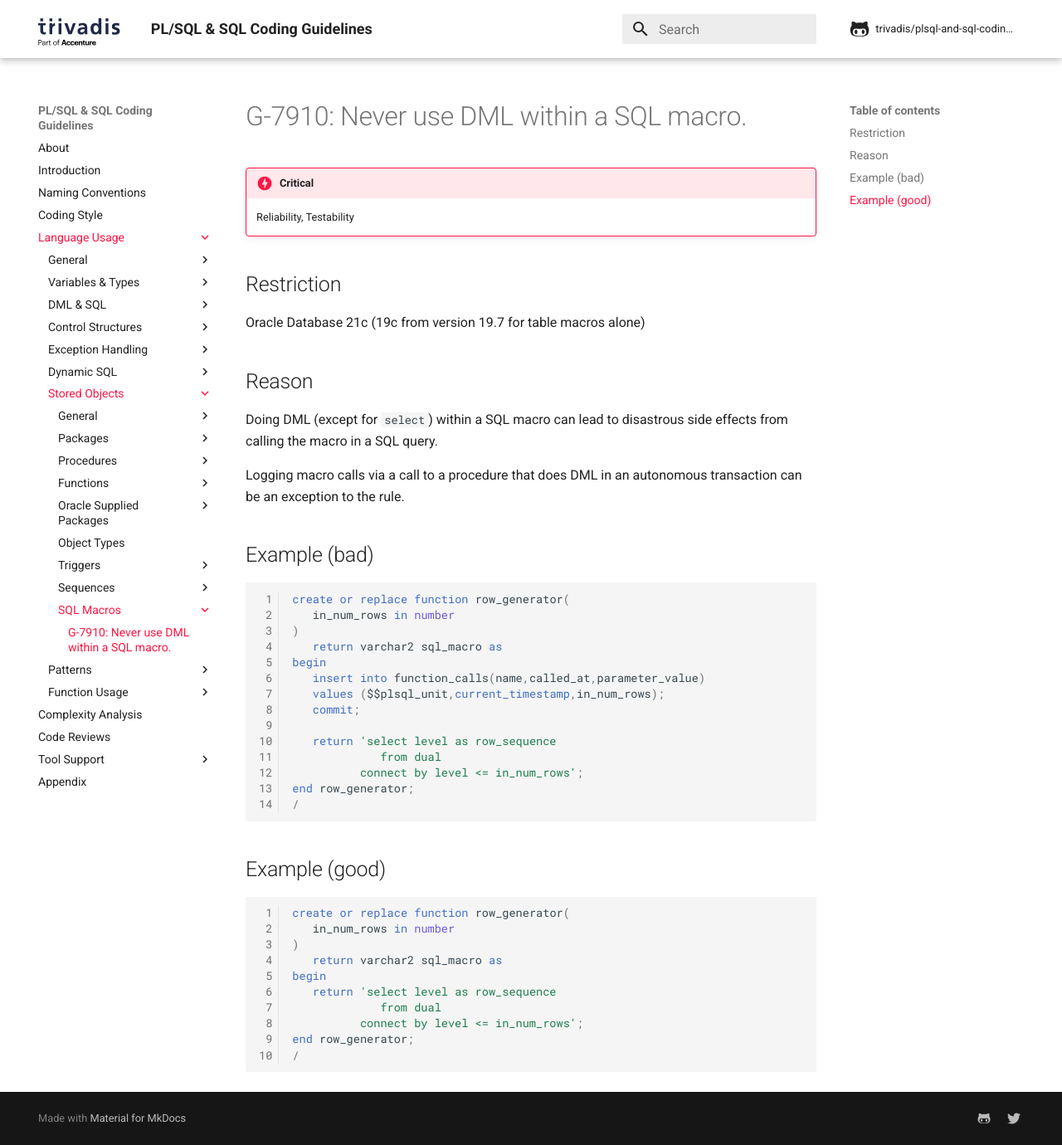
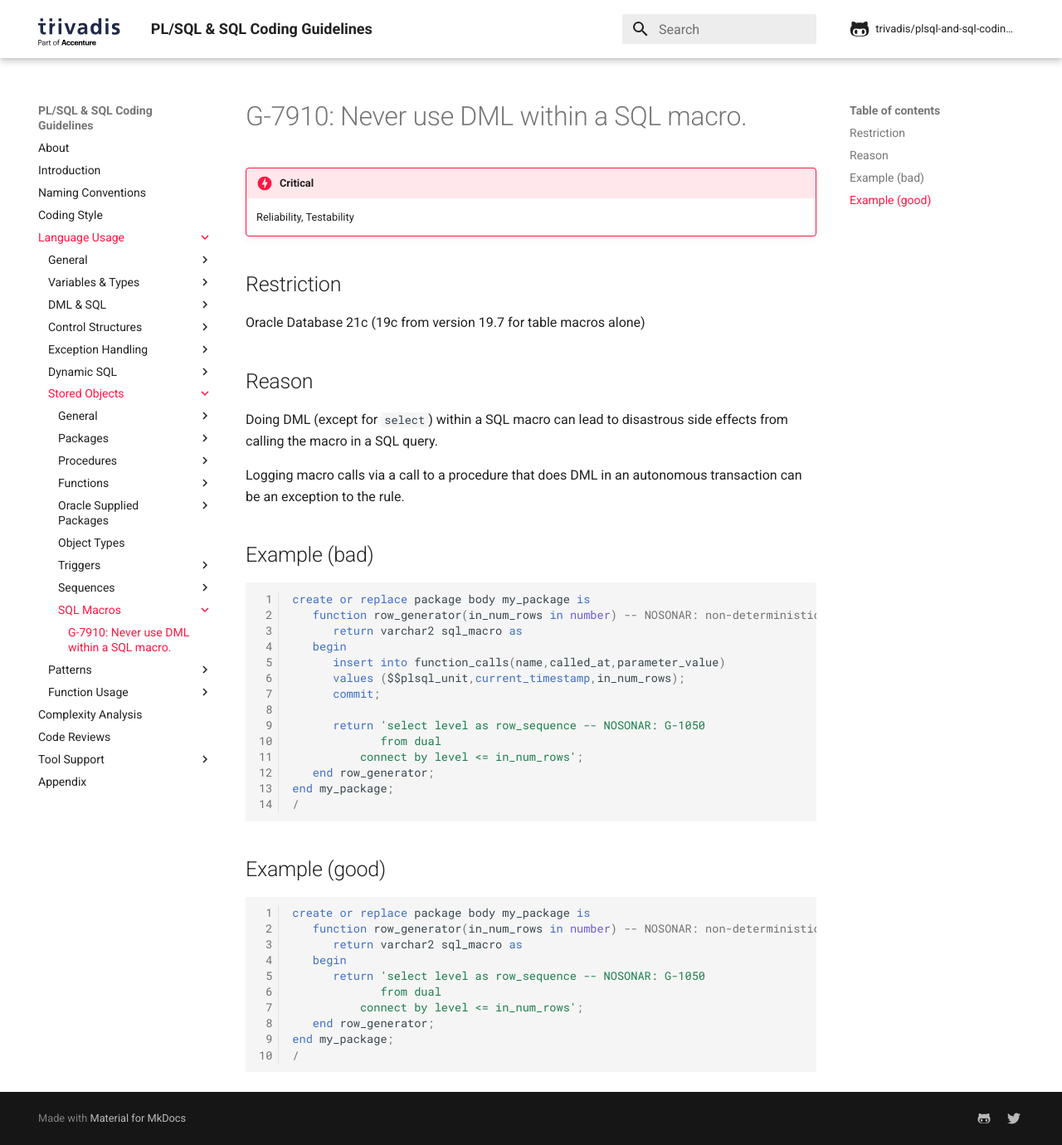
Before and after one commit to Trivadis/plsql-and-sql-coding-guidelines, an MkDocs documentation site: the page built from docs/4-language-usage/7-stored-objects/9-sql-macros/g-7910.md, in a window 1280 px wide and 1380 px high. Shown: the whole window at 83% size. Built offline with MkDocs 1.6.1 and Material for MkDocs 9.7.7, drawn with Linux system fonts in a browser that asks for light colours; comment, search, counter and statistics services are not loaded; the version menu is left out.

Commit message:
Fix violations of G-1050, G-7410, G-7460, G-8310

````diff
--- a/docs/4-language-usage/7-stored-objects/9-sql-macros/g-7910.md
+++ b/docs/4-language-usage/7-stored-objects/9-sql-macros/g-7910.md
@@ -16,33 +16,33 @@ Logging macro calls via a call to a procedure that does DML in an autonomous tra
 ## Example (bad)
 
 ``` sql
-create or replace function row_generator(
-   in_num_rows in number
-)
-   return varchar2 sql_macro as
-begin
-   insert into function_calls(name,called_at,parameter_value)
-   values ($$plsql_unit,current_timestamp,in_num_rows);
-   commit;
+create or replace package body my_package is
+   function row_generator(in_num_rows in number) -- NOSONAR: non-deterministic
+      return varchar2 sql_macro as
+   begin
+      insert into function_calls(name,called_at,parameter_value)
+      values ($$plsql_unit,current_timestamp,in_num_rows);
+      commit;
 
-   return 'select level as row_sequence
+      return 'select level as row_sequence -- NOSONAR: G-1050
              from dual
           connect by level <= in_num_rows';
-end row_generator;
+   end row_generator;
+end my_package;
 /
 ```
 
 ## Example (good)
 
 ``` sql
-create or replace function row_generator(
-   in_num_rows in number
-)
-   return varchar2 sql_macro as
-begin
-   return 'select level as row_sequence
+create or replace package body my_package is
+   function row_generator(in_num_rows in number) -- NOSONAR: non-deterministic
+      return varchar2 sql_macro as
+   begin
+      return 'select level as row_sequence -- NOSONAR: G-1050
              from dual
           connect by level <= in_num_rows';
-end row_generator;
+   end row_generator;
+end my_package;
 /
 ```
````
